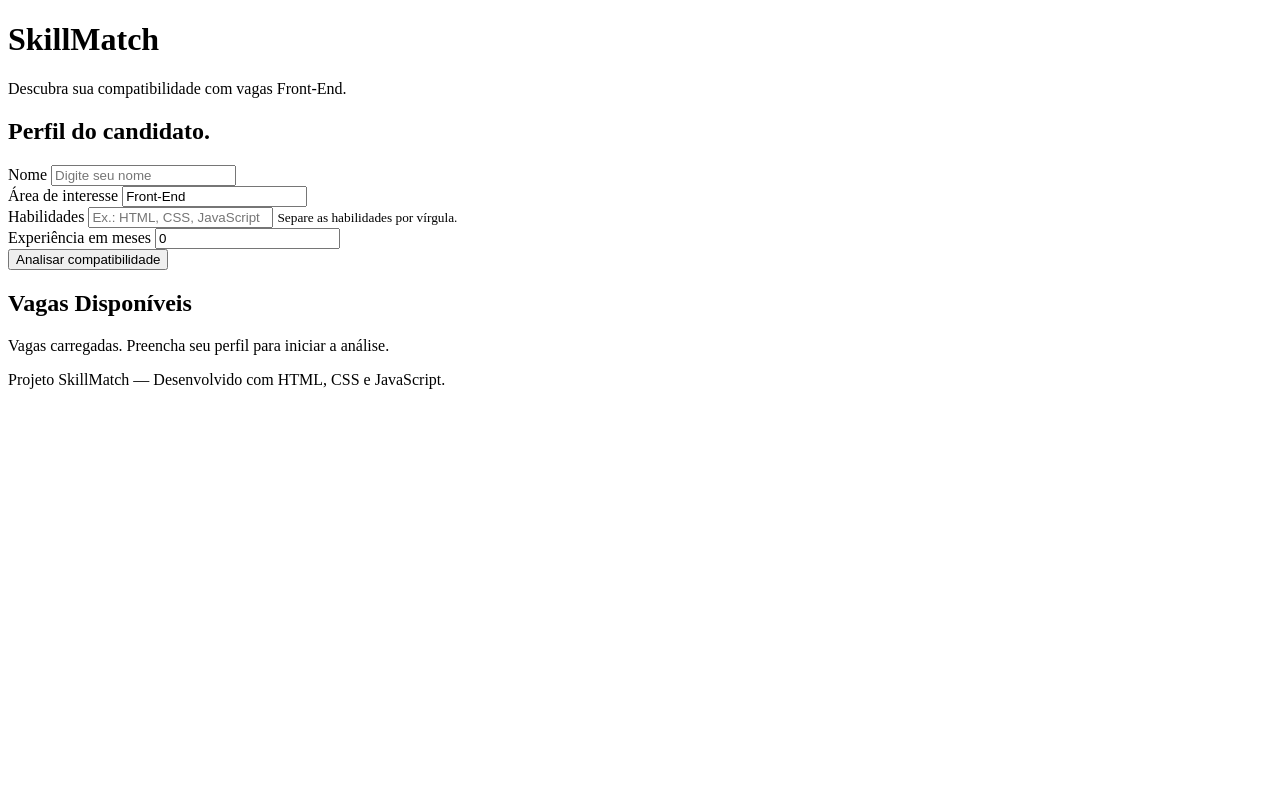
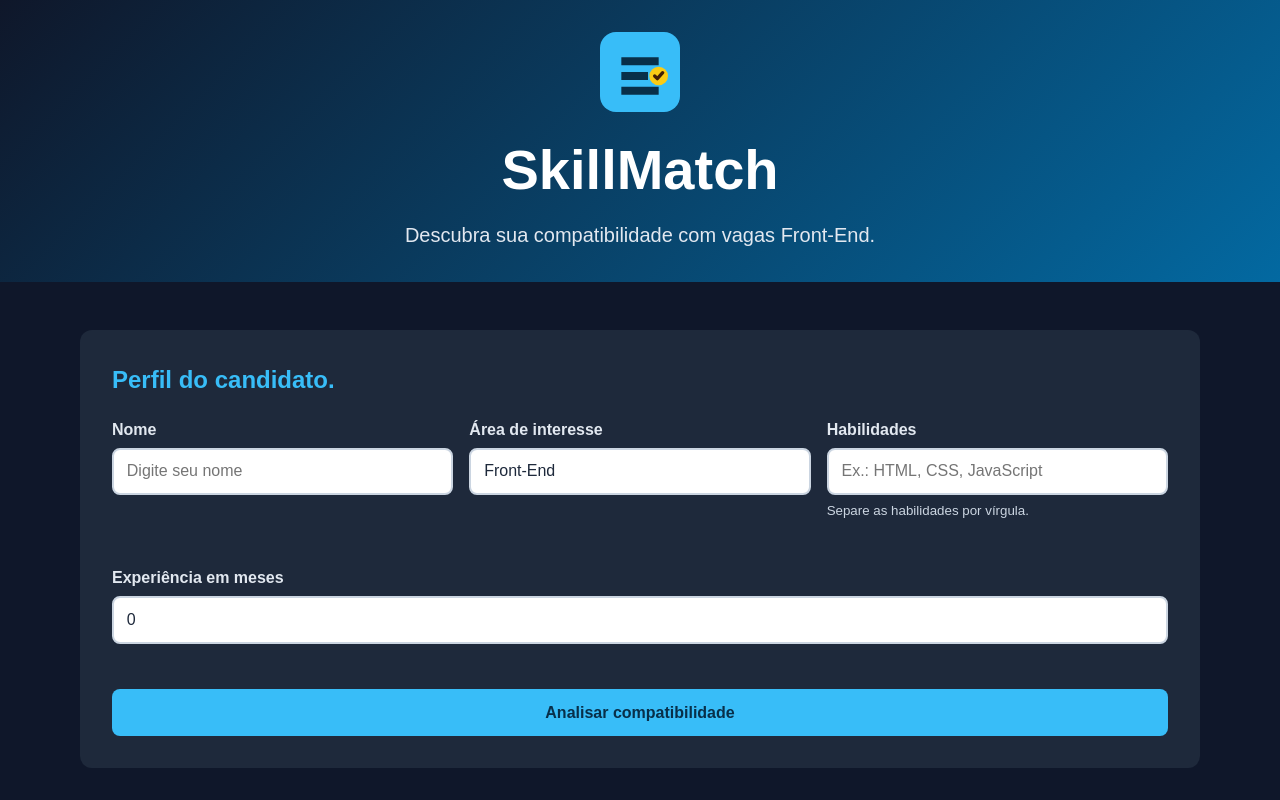
Before and after one commit to taissippel/SkillMatch_web, a plain HTML site: page index.html in a window 1280 px wide. Shown: the top 800 px of the page. Drawn offline with Linux system fonts and the light colour scheme.

Commit message:
feat: cria interface responsiva e acessível

```diff
--- a/Assets/Styles/style.css
+++ b/Assets/Styles/style.css
@@ -0,0 +1,248 @@
+/* CONFIGURAÇÕES GERAIS */
+
+* {
+    box-sizing: border-box;
+    margin: 0;
+    padding: 0;
+}
+
+:root {
+    --cor-fundo: #0f172a;
+    --cor-superficie: #1e293b;
+    --cor-card: #ffffff;
+    --cor-principal: #38bdf8;
+    --cor-principal-escura: #0284c7;
+    --cor-texto: #e2e8f0;
+    --cor-texto-escuro: #1e293b;
+    --cor-sucesso: #15803d;
+    --cor-erro: #dc2626;
+    --cor-borda: #cbd5e1;
+    --sombra: 0 0.5rem 1.5rem rgba(15, 23, 42, 0.18);
+}
+
+body {
+    min-height: 100vh;
+    background-color: var(--cor-fundo);
+    color: var(--cor-texto);
+    font-family: Arial, Helvetica, sans-serif;
+    line-height: 1.5;
+}
+
+/* CABEÇALHO */
+
+header {
+    padding: 2rem 1rem;
+    background: linear-gradient(135deg, #0f172a, #0369a1);
+    text-align: center;
+}
+
+.cabecalho-conteudo {
+    width: min(100%, 70rem);
+    margin: 0 auto;
+}
+
+.logo {
+    display: block;
+    width: 5rem;
+    height: 5rem;
+    margin: 0 auto 1rem;
+}
+
+h1 {
+    font-size: clamp(2rem, 8vw, 3.5rem);
+    color: #ffffff;
+}
+
+header p {
+    margin-top: 0.5rem;
+    font-size: clamp(1rem, 4vw, 1.25rem);
+}
+
+/* CONTEÚDO PRINCIPAL */
+
+main {
+    width: min(100% - 2rem, 70rem);
+    margin: 2rem auto;
+}
+
+section {
+    margin-bottom: 2rem;
+    padding: 1.25rem;
+    border-radius: 0.75rem;
+    background-color: var(--cor-superficie);
+}
+
+h2 {
+    margin-bottom: 1.25rem;
+    color: var(--cor-principal);
+}
+
+/* FORMULÁRIO */
+
+form {
+    display: flex;
+    flex-direction: column;
+    gap: 1rem;
+}
+
+.campo {
+    display: flex;
+    flex-direction: column;
+    gap: 0.35rem;
+}
+
+label {
+    font-weight: bold;
+}
+
+input {
+    width: 100%;
+    padding: 0.8rem;
+    border: 0.125rem solid var(--cor-borda);
+    border-radius: 0.5rem;
+    background-color: #ffffff;
+    color: var(--cor-texto-escuro);
+    font-size: 1rem;
+}
+
+input:focus {
+    border-color: var(--cor-principal);
+    outline: 0.2rem solid rgba(56, 189, 248, 0.35);
+}
+
+input[aria-invalid="true"] {
+    border-color: var(--cor-erro);
+}
+
+small {
+    color: #cbd5e1;
+}
+
+.mensagem-erro {
+    min-height: 1.5rem;
+    color: #fca5a5;
+    font-size: 0.9rem;
+}
+
+button {
+    padding: 0.9rem 1.25rem;
+    border: none;
+    border-radius: 0.5rem;
+    background-color: var(--cor-principal);
+    color: #082f49;
+    font-size: 1rem;
+    font-weight: bold;
+    cursor: pointer;
+    transition:
+        background-color 0.2s,
+        transform 0.2s;
+}
+
+button:hover {
+    background-color: #7dd3fc;
+    transform: translateY(-0.1rem);
+}
+
+button:focus-visible {
+    outline: 0.2rem solid #ffffff;
+    outline-offset: 0.2rem;
+}
+
+/* RESULTADOS */
+
+#status-vagas {
+    margin-bottom: 1rem;
+    padding: 0.75rem;
+    border-radius: 0.5rem;
+    background-color: #334155;
+}
+
+#lista-vagas {
+    display: flex;
+    flex-wrap: wrap;
+    gap: 1rem;
+}
+
+.card-vaga {
+    flex: 1 1 17rem;
+    padding: 1.25rem;
+    border-radius: 0.75rem;
+    background-color: var(--cor-card);
+    color: var(--cor-texto-escuro);
+    box-shadow: var(--sombra);
+}
+
+.card-vaga h3 {
+    margin-bottom: 0.75rem;
+    color: var(--cor-principal-escura);
+}
+
+.card-vaga p {
+    margin-bottom: 0.5rem;
+}
+
+.percentual {
+    font-size: 1.1rem;
+    font-weight: bold;
+}
+
+#melhor-vaga {
+    margin-bottom: 1.5rem;
+}
+
+.melhor-vaga {
+    padding: 1.25rem;
+    border: 0.15rem solid #facc15;
+    border-radius: 0.75rem;
+    background-color: #422006;
+    color: #fef3c7;
+}
+
+.melhor-vaga h3 {
+    margin-bottom: 0.75rem;
+    color: #fde047;
+}
+
+.experiencia-atendida {
+    color: var(--cor-sucesso);
+    font-weight: bold;
+}
+
+.experiencia-pendente {
+    color: var(--cor-erro);
+    font-weight: bold;
+}
+
+/* RODAPÉ */
+
+footer {
+    padding: 1.5rem 1rem;
+    background-color: #020617;
+    text-align: center;
+}
+
+/* TABLET E DESKTOP */
+
+@media (min-width: 48rem) {
+    main {
+        margin-block: 3rem;
+    }
+
+    section {
+        padding: 2rem;
+    }
+
+    form {
+        flex-direction: row;
+        flex-wrap: wrap;
+        align-items: flex-start;
+    }
+
+    .campo {
+        flex: 1 1 20rem;
+    }
+
+    button {
+        width: 100%;
+    }
+}
--- a/index.html
+++ b/index.html
@@ -12,6 +12,8 @@
 <body>
     <header>
         <div class="cabecalho-conteudo">
+            <img class="logo" src="./Assets/Imagens/logo.svg" alt="Logo do SkillMatch" width="80" height="80">
+
             <h1>SkillMatch</h1>
             <p>Descubra sua compatibilidade com vagas Front-End.</p>
         </div>
```
Also changed, not shown: Assets/Imagens/logo.svg (added).
